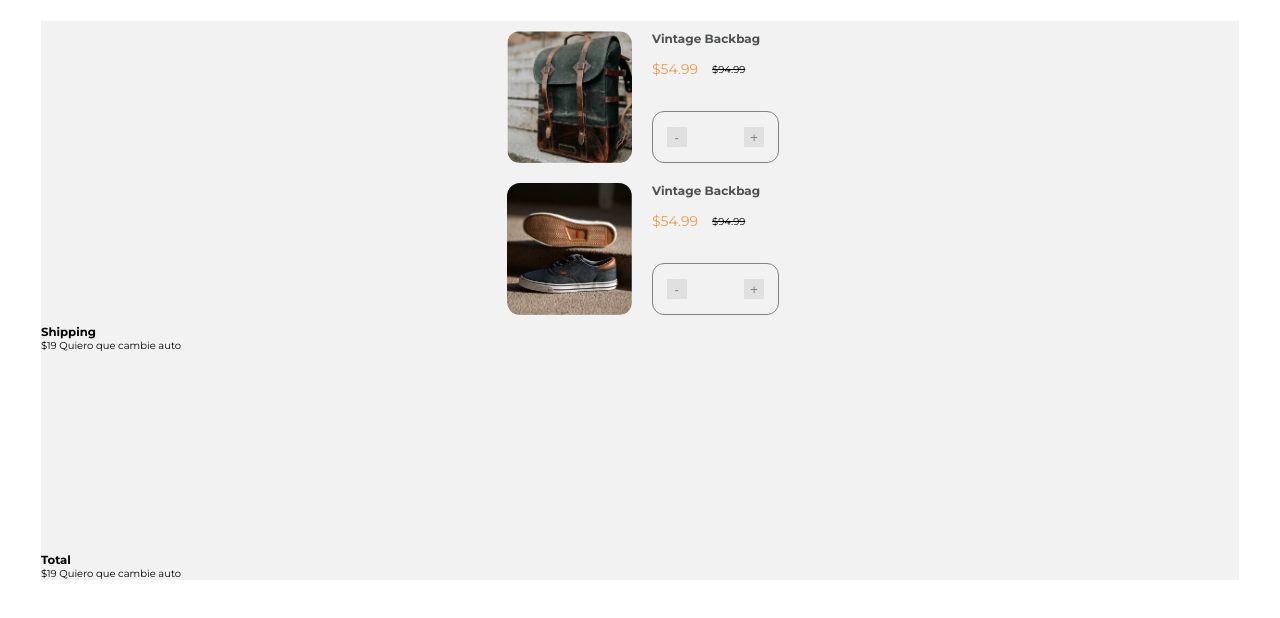
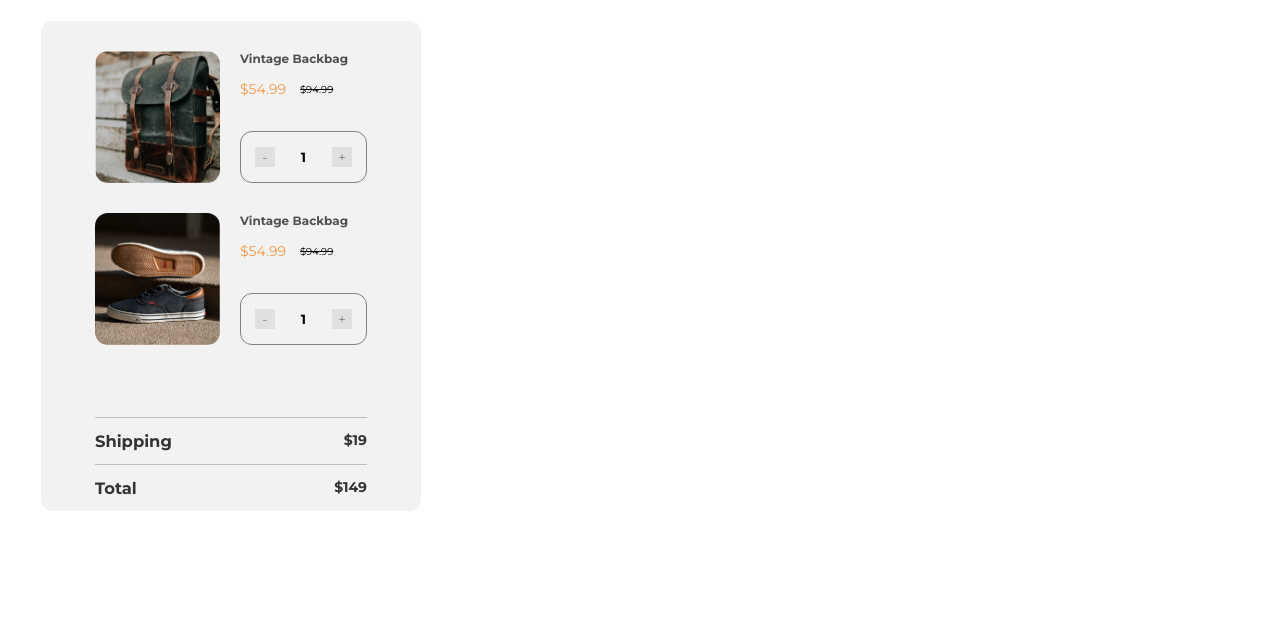
Before and after one commit to FrancoBaig/Checkout-Page., a plain HTML site: page index.html in a window 1280 px wide. Shown: the part 62-680 px from the top of the page. Drawn offline with Linux system fonts and the light colour scheme.

Commit message:
Fin resumen compra
* Se terminó la carta con el resumen de compras

```diff
--- a/index.html
+++ b/index.html
@@ -40,15 +40,14 @@
             </div>
             <div class="card-buttons">
               <!-- Minus button -->
-              <button class="card-btn">-</button>
+              <button class="card-btn decrease">-</button>
 
               <!-- Input  -->
-              <div class="card-input">
-                <input type="text" class="number-input">
-              </div>
+                <input type="text" class="number-input" value="1">
+
 
               <!-- Plus button -->
-              <button class="card-btn">+</button>
+              <button class="card-btn increase">+</button>
             </div>
           </div>
         </div>
@@ -63,31 +62,34 @@
             </div>
             <div class="card-buttons">
               <!-- Minus button -->
-              <button class="card-btn">-</button>
+              <button class="card-btn decrease">-</button>
 
               <!-- Input  -->
-              <div class="card-input">
-                <input type="text" class="number-input">
-              </div>
+
+              <input type="text" class="number-input" value="1">
 
               <!-- Plus button -->
-              <button class="card-btn">+</button>
+              <button class="card-btn increase">+</button>
             </div>
           </div>
         </div>
 
-        <div class="total">
-          <h3>Shipping </h3>
-          <span>$19 Quiero que cambie auto</span>
-        </div>
+        <div class="resumen-price">
+          <div class="total">
+            <h3>Shipping </h3>
+            <span id="shipping-price">$19</span>
+          </div>
 
-        <div class="total">
-          <h3>Total </h3>
-          <span>$19 Quiero que cambie auto</span>
+          <div class="total">
+            <h3> Total </h3>
+            <span id="total-price">$149</span>
+          </div>
         </div>
 
       </div>
     </section>
   </div>
+
+  <script src="js/script.js"></script>
 </body>
 </html>
--- /dev/null
+++ b/js/script.js
@@ -0,0 +1,22 @@
+const cardBtns = document.querySelectorAll('.card-buttons');
+
+window.addEventListener('DOMContentLoaded', function(){
+    SeleccionarCantidad();
+})
+
+
+function SeleccionarCantidad() {
+    cardBtns.forEach((btns) => {
+        let input = btns.querySelector('.number-input');
+
+        btns.addEventListener('click', function (a) {
+            let elem = a.target
+
+            if (elem.classList.contains('increase')) {
+                input.value++;
+            } else if (elem.classList.contains('decrease') && input.value > 1) {
+                input.value--;
+            }
+        });
+    });
+}
--- a/scss/custom.scss
+++ b/scss/custom.scss
@@ -2,26 +2,22 @@
 $p-font: 'Montserrat', sans-serif;
 
 // Colores
- $title-color: #4E5150;
-
- $compra-color: #F2F2F2;
-
- $orange: #F2994A;
-
+$title-color: #4E5150;
+$compra-color: #F2F2F2;
+$orange: #F2994A;
 $card-border-cl: #828282;
+$text-grey1: #333333;
+$border-color: #BDBDBD;
 
 
 * {
     padding: 0;
     margin: 0;
+    font-family: $p-font;
 }
 
 html {
     font-size: 62.5%;
-}
-
-body {
-    font-family: $p-font;
 }
 
 .container{
@@ -40,20 +36,26 @@ body {
 
     .shipping {
         display: grid;
-        grid-template-rows: repeat(2, 1fr) 1.5fr;
+        grid-template-rows: repeat(2, 1fr) 1.2fr;
+        justify-content: center;
+        gap: 3rem;
+
+        border-radius: 12px;
+
+        max-width: 38rem;
+        height: 49rem;
 
         background-color: $compra-color;
 
         .card {
-            max-width: 26.6rem;
+            // max-width: 26.6rem;
+            width: 90%;
+
             display: flex;
-            justify-self: center;
-
-            margin: 1rem;
             gap: 2rem;
 
             .card-img {
-                min-width: 12.5rem;
+                width: 12.5rem;
                 border-radius: 13px;
             }
 
@@ -79,6 +81,7 @@ body {
                 }
 
                 .card-buttons{
+                    // display de los botones
                     display: flex;
                     align-items: center;
                     justify-content: space-evenly;
@@ -92,33 +95,67 @@ body {
                     border-radius: 12px;
 
                     .card-btn {
+                        // Ordenar el + y - dentro del botón
                         display: flex;
                         align-items: center;
                         justify-content: center;
 
+                        // ancho y alto del bot´´on
                         width: 2rem;
                         height: 2rem;
 
-                        // Cambiar por variables
+                        // Estilos del botón
                         border: none;
                         background: #E0E0E0;
                         color: #828282;
+                        cursor: pointer;
                     }
 
-                    .card-input{
-                        // flex: 1;
 
-                        .number-input {
+                    .number-input {
+                            // Estilos del input de compras
+                            font-weight: bold;
+                            text-align: center;
+
                             width: 3rem;
+
                             background: transparent;
                             border: none;
-                            text-align: center;
 
+                            // quitar el bordel del input cuando se escribe
                             &:focus{
                                 outline: none;
                             }
-                        }
                     }
+
+                }
+            }
+
+            &:first-child{
+                margin-top: 3rem;
+            }
+        }
+
+        .resumen-price{
+            // Hacer que el resumen se ponga en la parte baja
+            align-self: end;
+
+            .total{
+                // Separar los elementos
+                display: flex;
+                justify-content: space-between;
+
+                // Estilos del texto
+                font-size: 1.4rem;
+                color: #333333;
+
+                // Borde superior
+                border-top: 1px solid $border-color;
+                padding: 1.3rem 0 1.3rem 0;
+
+                // poner los precios en bold
+                span{
+                    font-weight: bold;
                 }
             }
         }
```
Also changed, not shown: css/custom.css, 1 other file.
